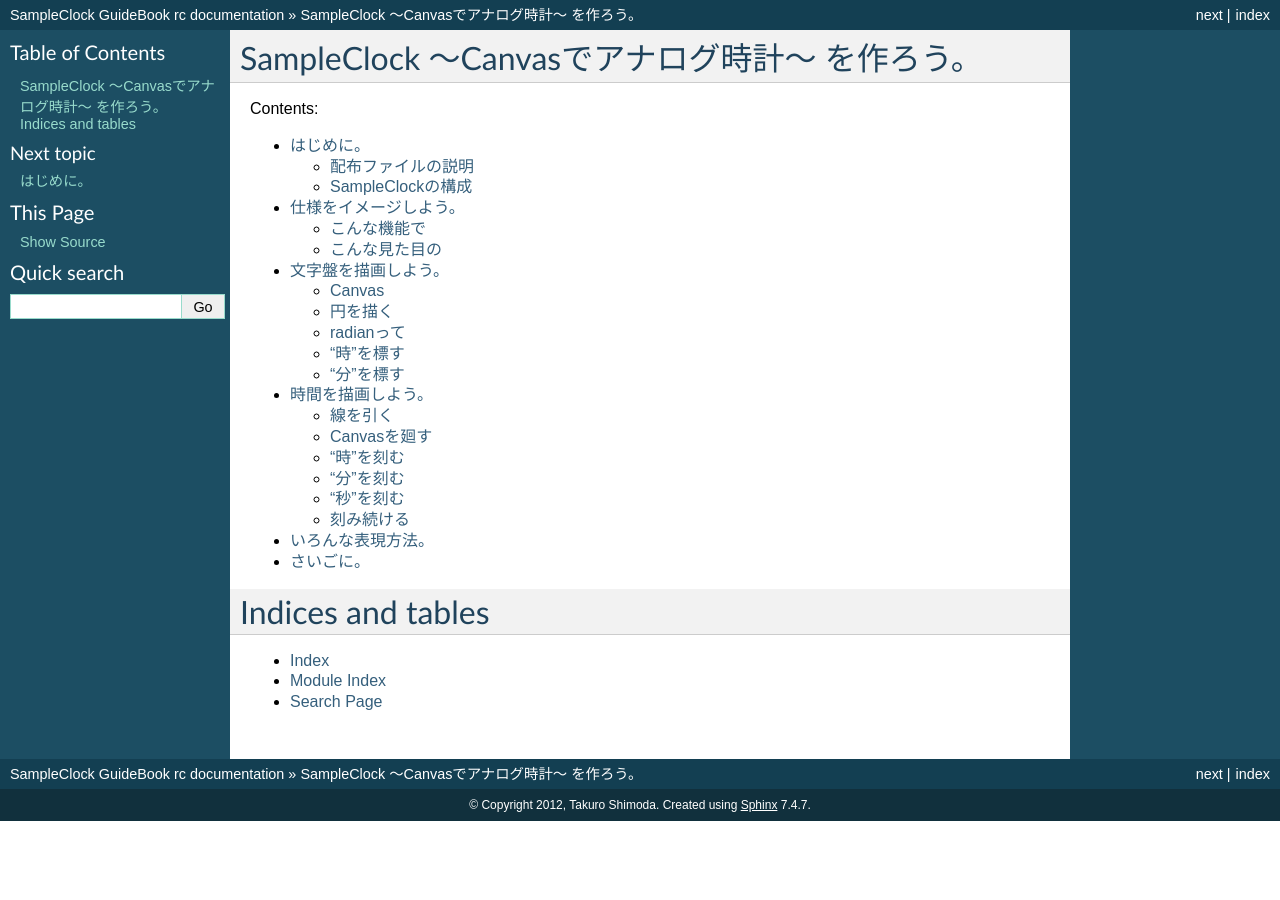
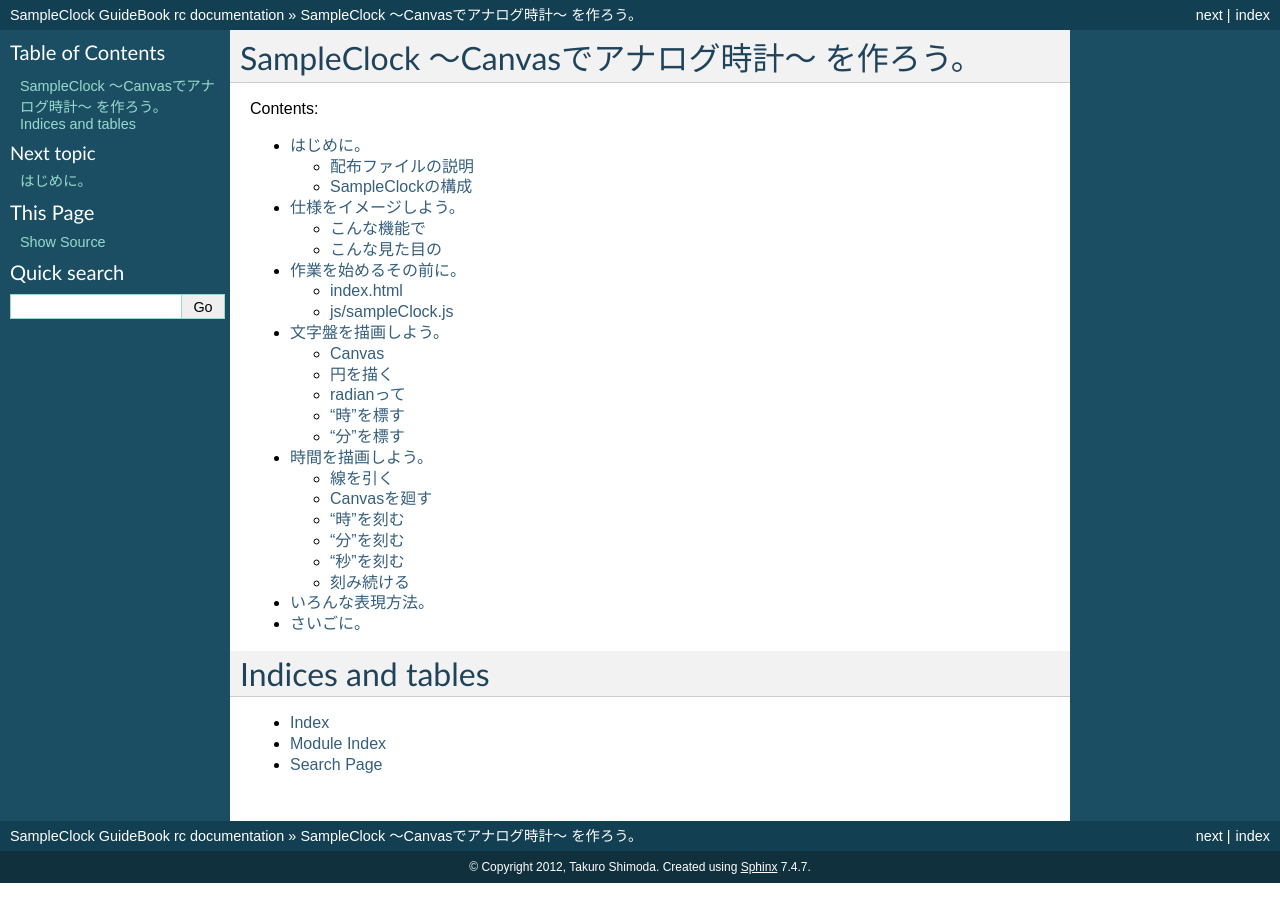
Before and after one commit to tactactad/SampleClock, a Sphinx documentation site: the page built from docs/source/index.rst, in a window 1280 px wide. Built offline with Sphinx 7.4.7, drawn with Linux system fonts in a browser that asks for light colours; some of the changed lines change nothing that is shown.

Commit message:
add preparations.rst

```diff
--- a/docs/source/index.rst
+++ b/docs/source/index.rst
@@ -15,6 +15,7 @@
 
    first
    specifications
+   preparations
    canvas
    clock
    customize
--- /dev/null
+++ b/docs/source/preparations.rst
@@ -0,0 +1,111 @@
+==============================
+作業を始めるその前に。
+==============================
+
+実際の制作作業に入る前にindex.html、js/sampleClock.jsの中を覗いておきましょう。見た目や構造を勝手に用意していますので、それの説明をします。このガイドブックはこの構造をベースに説明していきますので、釈然としない部分があっても片目をつむってください。我慢ならない場合は逸脱してもいいですよ。
+
+index.html
+==============================
+
+.. code-block:: html
+
+ <canvas id="board"></canvas>
+ <canvas id="time"></canvas>
+
+それぞれにid属性を振った *canvas* 要素を二つ用意しています。id属性boardのcanvas要素を文字盤用に、id属性timeの方のcanvasを時計の針用に使うもくろみです。一つのcanvas要素に文字盤、時刻両方を描画する事も可能ですが、時刻を更新する度に毎回毎回描画するのが無駄に思えたので切り分けてみました。
+
+この二つのcanvas要素は同じ大きさで重ねて表示されるように調整します。
+
+.. warning::
+
+ canvas要素の大きさの調整は *JavaScript* で、表示位置は *CSS* で行います。
+
+.. note::
+
+ 今回は13行という驚き（？）の短さです。その分、JavaScriptの方で頑張りますよ :-)
+
+js/sampleClock.js
+==============================
+
+.. code-block:: javascript
+
+ function SampleClock() {
+     try {
+         this.board = document.getElementById('board');
+         this.boardContext = this.board.getContext('2d');
+         this.canvas = document.getElementById('time');
+         this.context = this.canvas.getContext('2d');
+
+         this.draw_board();
+     } catch (e) {
+         alert('initialize error...');
+     }
+ }
+
+SampleCalcのときと同じく、まず最初に **new** を使って呼び出される事を想定した **コンストラクタ** 関数を用意しています。二つのcanvas要素にアクセスできるように内部変数を初期化しています。最後に文字盤を描画する事を想定してる **メソッド** を呼び出します。
+
+* board
+    文字盤用のcanvas要素を保持する。
+* boardContext
+    文字盤用のcanvas要素を操作するための2Dコンテキストを保持する。
+* canvas
+    時計の針用のcanvas要素を保持する。
+* context
+    時計の針用のcanvas要素を操作するための2Dコンテキストを保持する。
+
+.. note::
+
+ **new** で何が起こっているかは、 `作業を始めるその前に。 — SampleCalc work guide 1.1 documentation <http://reiare.net/site_media/file/20111217/WorkGuide/preparations.html#js-samplecalc-js>`_ で少し触れているので参考にしてください。
+
+ 次にprototype継承を用いて値を返したり処理を行ったりするメソッドの定義が行われています。これらのメソッドは私が試作の段階で想定したもので、canvas要素の大きさ、ラジアンの算出、実際に描画するメソッドなどがあります。
+
+.. code-block:: javascript
+
+ SampleClock.prototype = {
+     width: function () {
+     },
+     height: function () {
+     },
+     radius: function () {
+     },
+
+     toRad: function (angle) {
+     },
+     hourRad: function (datetime) {
+     },
+     minuteRad: function (datetime) {
+     },
+     secondRad: function (datetime) {
+     },
+
+     draw_time: function () {
+     },
+     draw_board: function () {
+     }
+ };
+
+* width
+* height
+* radius
+* toRad
+* hourRad
+* minuteRad
+* secondRad
+* draw_time
+* draw_board
+
+.. code-block:: javascript
+
+ var clock = new SampleClock();
+ var timer;
+
+ function tik() {
+     clock.draw_time();
+     timer = setTimeout('tik()', 1000 / 600);
+ }
+
+ function tok() {
+     clearInterval(timer);
+ }
+
+ //tik();
```
